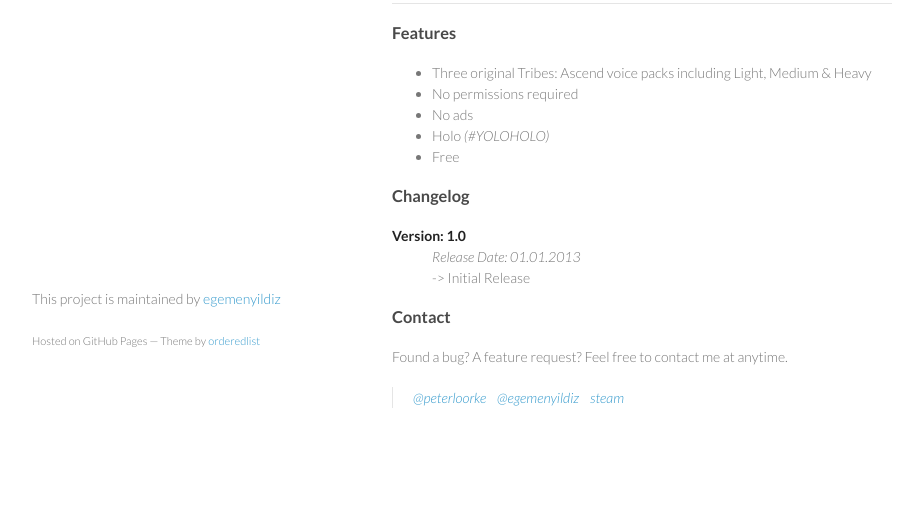
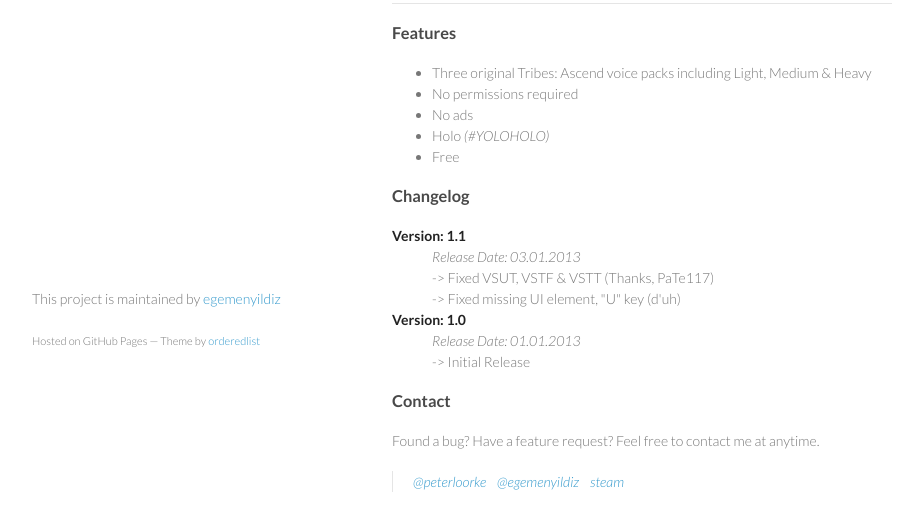
Before and after one commit to egemenyildiz/shazbot, a plain HTML site: page index.html in a window 1280 px wide. Shown: the part 380-910 px from the top of the page, without its empty margins (178-1080 px from the left). Before the commit the page ends 858 px from the top, so only its background shows below. Drawn offline with Linux system fonts and the light colour scheme.

Commit message:
Updated to 1.1

```diff
--- a/index.html
+++ b/index.html
@@ -39,7 +39,7 @@
 </header>
 <section>
 
-<p><img src="http://i.imgur.com/FRf9NTD.png" alt="Decorator"></p><hr>
+<p><img src="http://i.imgur.com/WABPo90.png" alt="Decorator"></p><hr>
 	 <div id="cust">
  <h3>Download Link</h3>
 
@@ -59,12 +59,16 @@
 </ul><h3>Changelog</h3>
 
 <dl>
-  <dt><strong>Version: 1.0</strong></dt>
-  <dd><i>Release Date: 01.01.2013</i></dd>
-  <dd>-&gt; Initial Release</dd>
+    <dt><strong>Version: 1.1</strong></dt>
+    <dd><i>Release Date: 03.01.2013</i></dd>
+    <dd>-> Fixed VSUT, VSTF & VSTT (Thanks, PaTe117)</dd>
+    <dd>-> Fixed missing UI element, "U" key (d'uh)</dd>
+    <dt><strong>Version: 1.0</strong></dt>
+    <dd><i>Release Date: 01.01.2013</i></dd>
+    <dd>-> Initial Release</dd>
 </dl><h3>Contact</h3>
 
-<p>Found a bug? A feature request? Feel free to contact me at anytime.</p>
+<p>Found a bug? Have a feature request? Feel free to contact me at anytime.</p>
 
 <blockquote>
   <p><a href="http://www.twitter.com/peterloorke">@peterloorke</a>&nbsp;&nbsp;&nbsp;
```
